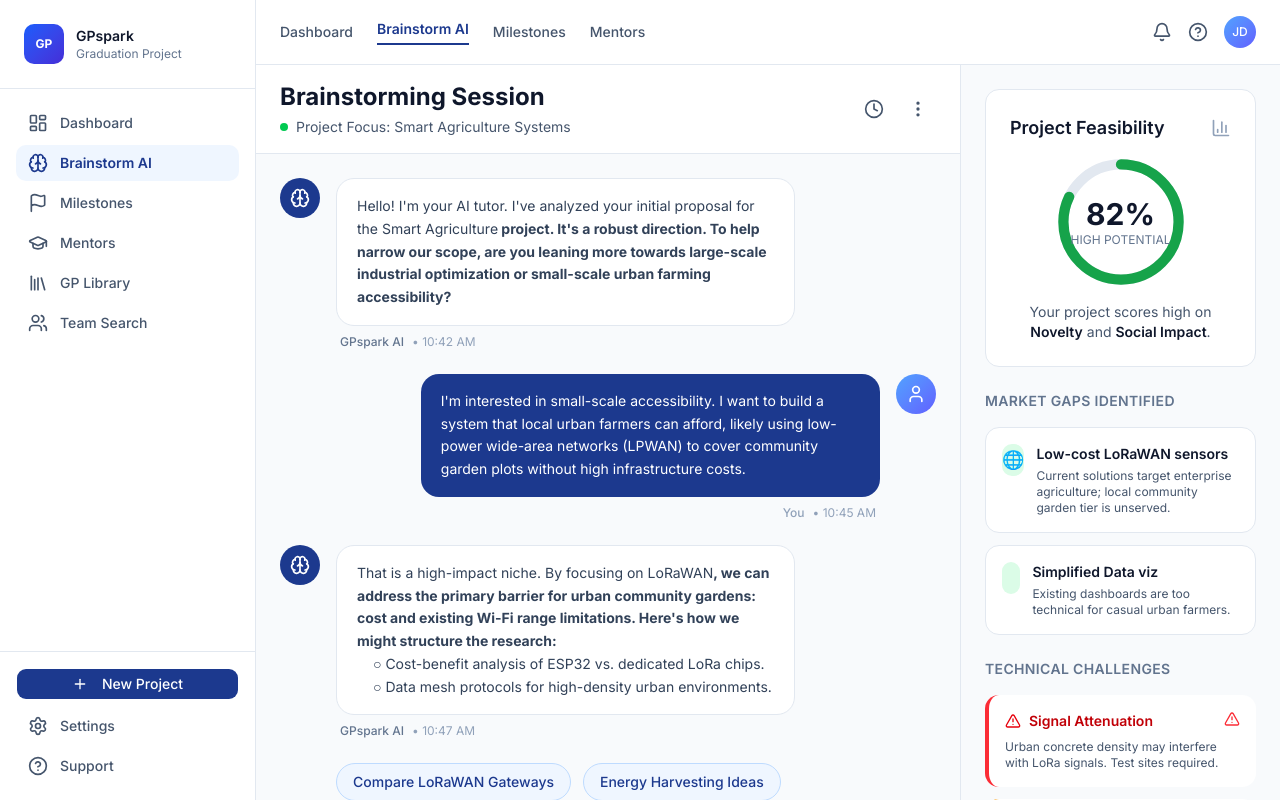
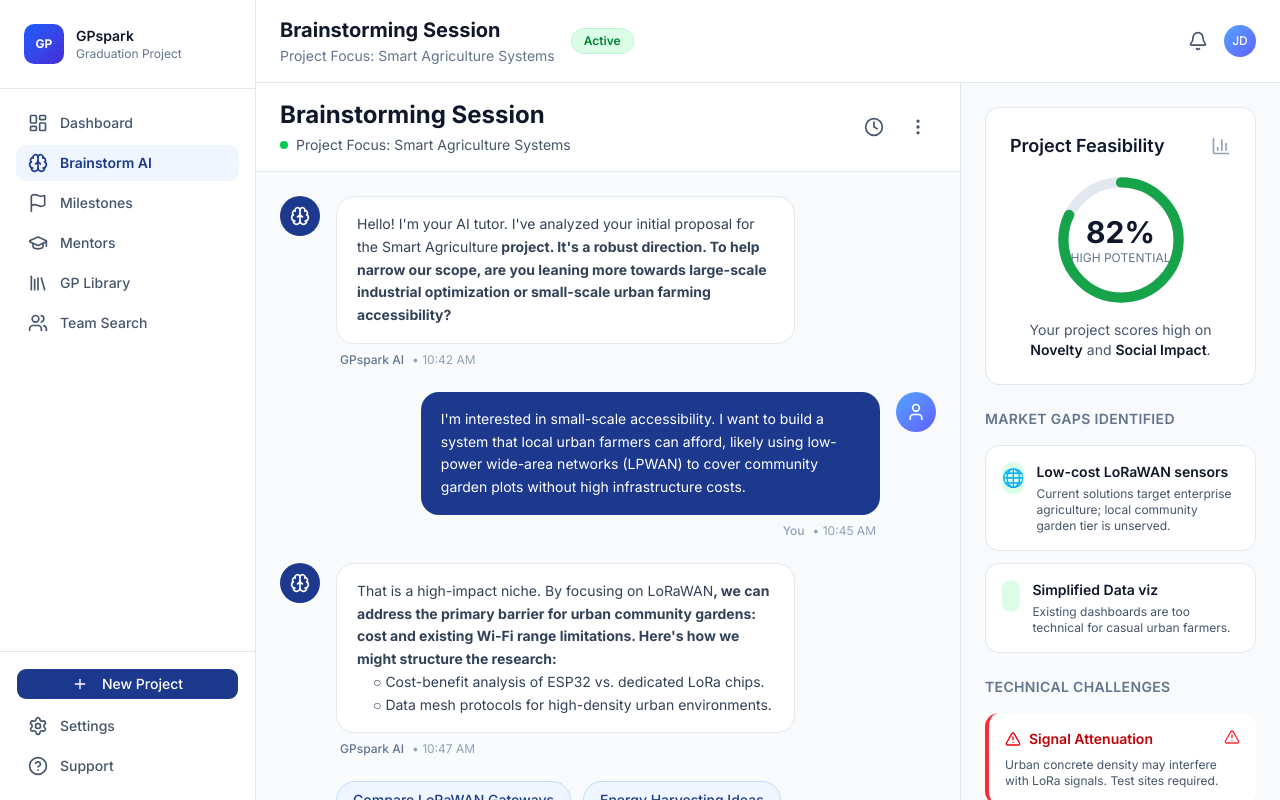
Before and after one commit to Ahmed900Wael/gpspark-fcai, a Next.js app: page /brainstorm in a window 1280 px wide. Shown: the top 800 px of the page. Built offline with nearby package versions, Linux system fonts and the light colour scheme.

Commit message:
feat: create unified Navbar component with header and colored tags for all pages

```diff
--- a/app/brainstorm/page.tsx
+++ b/app/brainstorm/page.tsx
@@ -2,9 +2,10 @@
 
 import Link from "next/link";
 import { Button } from "@/components/ui/button";
+import { Navbar } from "@/components/navbar";
 import {
   LayoutDashboard, Brain, Flag, GraduationCap, Library, Users, Settings, Plus, Send, Paperclip,
-  Clock, MoreVertical, User, Bell, HelpCircle, CheckCircle2,
+  Clock, MoreVertical, User, HelpCircle, CheckCircle2,
   AlertTriangle, Battery, BarChart3, FileText, ChevronRight
 } from "lucide-react";
 import { useState } from "react";
@@ -126,29 +127,11 @@ export default function BrainstormAI() {
       {/* Main Content */}
       <div className="ml-64 flex flex-col min-h-screen">
         {/* Top Navigation */}
-        <header className="bg-white border-b border-slate-200 px-6 py-4 flex items-center justify-between">
-          <div className="flex items-center gap-6">
-            <Link href="/dashboard" className="text-sm font-medium text-slate-600 hover:text-slate-900">
-              Dashboard
-            </Link>
-            <Link href="/brainstorm" className="text-sm font-semibold text-blue-900 border-b-2 border-blue-900 pb-1">
-              Brainstorm AI
-            </Link>
-            <Link href="/milestones" className="text-sm font-medium text-slate-600 hover:text-slate-900">
-              Milestones
-            </Link>
-            <Link href="/mentors" className="text-sm font-medium text-slate-600 hover:text-slate-900">
-              Mentors
-            </Link>
-          </div>
-          <div className="flex items-center gap-4">
-            <Bell className="h-5 w-5 text-slate-600 cursor-pointer hover:text-slate-900" />
-            <HelpCircle className="h-5 w-5 text-slate-600 cursor-pointer hover:text-slate-900" />
-            <div className="w-8 h-8 rounded-full bg-gradient-to-br from-blue-400 to-indigo-500 flex items-center justify-center text-white text-xs font-medium">
-              JD
-            </div>
-          </div>
-        </header>
+        <Navbar
+          title="Brainstorming Session"
+          description="Project Focus: Smart Agriculture Systems"
+          tag={{ label: "Active", color: "green" }}
+        />
 
         {/* Chat Area */}
         <div className="flex-1 flex overflow-hidden">
--- a/app/dashboard/page.tsx
+++ b/app/dashboard/page.tsx
@@ -2,9 +2,10 @@
 
 import Link from "next/link";
 import { Button } from "@/components/ui/button";
+import { Navbar } from "@/components/navbar";
 import {
   LayoutDashboard, Brain, Flag, GraduationCap, Library, Users, Settings,
-  HelpCircle, Plus, Bell, TrendingUp, Clock, Target, Award
+  HelpCircle, Plus, TrendingUp, Clock, Target, Award
 } from "lucide-react";
 
 const stats = [
@@ -89,18 +90,11 @@ export default function Dashboard() {
       {/* Main Content */}
       <div className="ml-64 flex flex-col min-h-screen">
         {/* Top Navigation */}
-        <header className="bg-white border-b border-slate-200 px-6 py-4 flex items-center justify-between">
-          <div>
-            <h1 className="text-xl font-bold text-slate-900">Welcome back, John!</h1>
-            <p className="text-sm text-slate-500">Here's what's happening with your project today.</p>
-          </div>
-          <div className="flex items-center gap-4">
-            <Bell className="h-5 w-5 text-slate-600 cursor-pointer hover:text-slate-900" />
-            <div className="w-8 h-8 rounded-full bg-gradient-to-br from-blue-400 to-indigo-500 flex items-center justify-center text-white text-xs font-medium">
-              JD
-            </div>
-          </div>
-        </header>
+        <Navbar
+          title="Welcome back, John!"
+          description="Here's what's happening with your project today."
+          tag={{ label: "In Progress", color: "green" }}
+        />
 
         {/* Dashboard Content */}
         <div className="flex-1 overflow-y-auto p-6 md:p-8">
--- a/app/mentors/page.tsx
+++ b/app/mentors/page.tsx
@@ -2,9 +2,10 @@
 
 import Link from "next/link";
 import { Button } from "@/components/ui/button";
+import { Navbar } from "@/components/navbar";
 import {
   LayoutDashboard, Brain, Flag, GraduationCap, Library, Users, Settings,
-  HelpCircle, Plus, Bell, Search, Star, Calendar, MessageSquare,
+  HelpCircle, Plus, Search, Star, Calendar, MessageSquare,
   CheckCircle2, Clock, Filter, ChevronDown, Mail
 } from "lucide-react";
 import { useState } from "react";
@@ -155,37 +156,14 @@ export default function Mentors() {
       {/* Main Content */}
       <div className="ml-64 flex flex-col min-h-screen">
         {/* Top Navigation */}
-        <header className="bg-white border-b border-slate-200 px-6 py-4 flex items-center justify-between">
-          <div className="flex items-center gap-6">
-            <Link href="/dashboard" className="text-sm font-medium text-slate-600 hover:text-slate-900">
-              Dashboard
-            </Link>
-            <Link href="/milestones" className="text-sm font-medium text-slate-600 hover:text-slate-900">
-              Milestones
-            </Link>
-            <Link href="/mentors" className="text-sm font-semibold text-blue-900 border-b-2 border-blue-900 pb-1">
-              Mentors
-            </Link>
-          </div>
-          <div className="flex items-center gap-4">
-            <Bell className="h-5 w-5 text-slate-600 cursor-pointer hover:text-slate-900" />
-            <div className="w-8 h-8 rounded-full bg-gradient-to-br from-blue-400 to-indigo-500 flex items-center justify-center text-white text-xs font-medium">
-              JD
-            </div>
-          </div>
-        </header>
+        <Navbar
+          title="Find Your Mentor"
+          description="Connect with industry experts and academic professionals"
+          tag={{ label: "24 Available", color: "green" }}
+        />
 
         {/* Mentors Content */}
         <div className="flex-1 overflow-y-auto p-6 md:p-8">
-          {/* Header */}
-          <div className="mb-8">
-            <h1 className="text-4xl font-bold text-slate-900 mb-3">Find Your Mentor</h1>
-            <p className="text-slate-600 max-w-2xl">
-              Connect with industry experts and academic professionals who can guide your graduation project
-              from concept to completion.
-            </p>
-          </div>
-
           {/* Stats */}
           <div className="grid md:grid-cols-3 gap-4 mb-8">
             <div className="bg-white rounded-xl border border-slate-200 p-6">
--- a/app/milestones/page.tsx
+++ b/app/milestones/page.tsx
@@ -2,10 +2,11 @@
 
 import Link from "next/link";
 import { Button } from "@/components/ui/button";
+import { Navbar } from "@/components/navbar";
 import {
   LayoutDashboard, Brain, Flag, GraduationCap, Library, Users, Settings, HelpCircle,
   Plus, Share2, CheckCircle2, Circle, Clock, MessageSquare,
-  FileText, ChevronRight, Download, Bell
+  FileText, ChevronRight, Download
 } from "lucide-react";
 
 const phases = [
@@ -109,55 +110,26 @@ export default function Milestones() {
       {/* Main Content */}
       <div className="ml-64 flex flex-col min-h-screen">
         {/* Top Navigation */}
-        <header className="bg-white border-b border-slate-200 px-6 py-4 flex items-center justify-between">
-          <div className="flex items-center gap-6">
-            <Link href="/dashboard" className="text-sm font-medium text-slate-600 hover:text-slate-900">
-              Dashboard
-            </Link>
-            <Link href="/milestones" className="text-sm font-semibold text-blue-900 border-b-2 border-blue-900 pb-1">
-              Milestones
-            </Link>
-            <Link href="/brainstorm" className="text-sm font-medium text-slate-600 hover:text-slate-900">
-              Brainstorm AI
-            </Link>
-          </div>
-          <div className="flex items-center gap-4">
-            <Bell className="h-5 w-5 text-slate-600 cursor-pointer hover:text-slate-900" />
-            <Settings className="h-5 w-5 text-slate-600 cursor-pointer hover:text-slate-900" />
-            <div className="w-8 h-8 rounded-full bg-gradient-to-br from-blue-400 to-indigo-500 flex items-center justify-center text-white text-xs font-medium">
-              JD
-            </div>
-          </div>
-        </header>
+        <Navbar
+          title="Autonomous Swarm Logistics"
+          description="Optimization of decentralized routing protocols for urban drone fleets"
+          tag={{ label: "Phase 3", color: "blue" }}
+        />
 
         {/* Milestones Content */}
         <div className="flex-1 overflow-y-auto p-6 md:p-8">
-          {/* Breadcrumb & Header */}
+          {/* Breadcrumb & Actions */}
           <div className="mb-8">
-            <div className="flex items-center gap-2 text-sm text-slate-500 mb-2">
+            <div className="flex items-center gap-2 text-sm text-slate-500 mb-4">
               <span>PROJECTS</span>
               <ChevronRight className="h-4 w-4" />
               <span>AUTONOMOUS SWARM LOGISTICS</span>
             </div>
-            <div className="flex items-start justify-between">
-              <div>
-                <h1 className="text-2xl font-bold text-slate-900 mb-2">
-                  Autonomous Swarm Logistics
-                </h1>
-                <p className="text-slate-600">
-                  Optimization of decentralized routing protocols for urban drone fleets.
-                </p>
-              </div>
-              <div className="flex items-center gap-3">
-                <span className="inline-flex items-center gap-2 px-3 py-1 rounded-full bg-green-100 text-green-700 text-sm font-medium">
-                  <div className="w-2 h-2 rounded-full bg-green-500"></div>
-                  In Progress
-                </span>
-                <Button variant="outline" className="border-slate-200">
-                  <Share2 className="h-4 w-4 mr-2" />
-                  Project Brief
-                </Button>
-              </div>
+            <div className="flex items-center justify-end gap-3">
+              <Button variant="outline" className="border-slate-200">
+                <Share2 className="h-4 w-4 mr-2" />
+                Project Brief
+              </Button>
             </div>
           </div>
 
--- /dev/null
+++ b/components/navbar.tsx
@@ -0,0 +1,50 @@
+import { Bell } from "lucide-react";
+
+interface NavbarProps {
+  title: string;
+  description?: string;
+  tag?: {
+    label: string;
+    color: "blue" | "green" | "amber" | "purple" | "red";
+  };
+  showBell?: boolean;
+  userInitials?: string;
+}
+
+const colorMap = {
+  blue: "bg-blue-100 text-blue-700 border-blue-200",
+  green: "bg-green-100 text-green-700 border-green-200",
+  amber: "bg-amber-100 text-amber-700 border-amber-200",
+  purple: "bg-purple-100 text-purple-700 border-purple-200",
+  red: "bg-red-100 text-red-700 border-red-200",
+};
+
+export function Navbar({ title, description, tag, showBell = true, userInitials = "JD" }: NavbarProps) {
+  return (
+    <header className="bg-white border-b border-slate-200 px-6 py-4">
+      <div className="flex items-center justify-between">
+        <div className="flex items-center gap-4">
+          <div>
+            <h1 className="text-xl font-bold text-slate-900">{title}</h1>
+            {description && (
+              <p className="text-sm text-slate-500 mt-0.5">{description}</p>
+            )}
+          </div>
+          {tag && (
+            <span className={`px-3 py-1 rounded-full text-xs font-semibold border ${colorMap[tag.color]}`}>
+              {tag.label}
+            </span>
+          )}
+        </div>
+        <div className="flex items-center gap-4">
+          {showBell && (
+            <Bell className="h-5 w-5 text-slate-600 cursor-pointer hover:text-slate-900 transition-colors" />
+          )}
+          <div className="w-8 h-8 rounded-full bg-gradient-to-br from-blue-400 to-indigo-500 flex items-center justify-center text-white text-xs font-medium">
+            {userInitials}
+          </div>
+        </div>
+      </div>
+    </header>
+  );
+}
```
Also changed, not shown: app/library/page.tsx (+7 -30 lines), app/team/page.tsx (+9 -31 lines).
